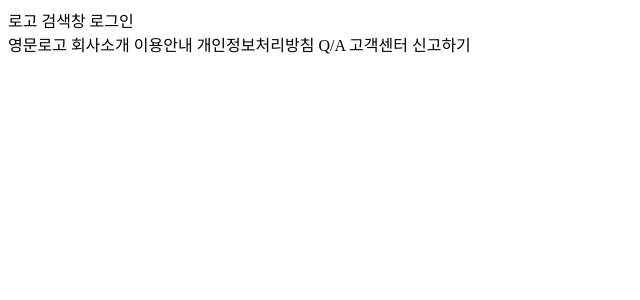
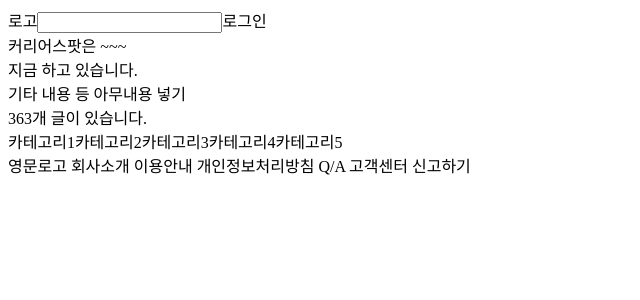
Before and after one commit to Re-Coder-3/front-end, a React (Create React App) app in the folder project/: page / in a window 1280 px wide. Shown: the top 300 px of the page, without its empty margins (0-640 px from the left). Built offline with nearby package versions, Linux system fonts and the light colour scheme.

Commit message:
배너 부분, 검색창 컴포넌트 제작
구현은 나중에

```diff
--- /dev/null
+++ b/project/src/Banner.js
@@ -0,0 +1,31 @@
+import React from "react";
+import Category from "./Category";
+
+const Banner = () => {
+    const currentArticle = 363
+    //실제 글 갯수를 서버에서 받아오기 전 임시로 사용할 변수. 구현하고 나면 지우자.
+
+    return (
+        <div>
+            <div>
+                커리어스팟은 ~~~<br />
+                지금 하고 있습니다.
+            </div>
+            <div>
+                기타 내용 등 아무내용 넣기<br />
+                {currentArticle}개 글이 있습니다.
+            </div>
+            <div>
+                <Category text="카테고리1" />
+                <Category text="카테고리2" />
+                <Category text="카테고리3" />
+                <Category text="카테고리4" />
+                <Category text="카테고리5" />
+            </div>
+        </div>
+    );
+}
+
+// 헤더 밑, 큰 이미지와 함께 카테고리도 들어간다.
+
+export default Banner;
--- /dev/null
+++ b/project/src/Category.js
@@ -0,0 +1,14 @@
+import React from "react";
+
+const Category = ({text}) => {
+    return (
+        <>
+            {text}
+        </>
+    );
+}
+
+// 카테고리 한개
+// 이미지 주소 넣는 부분 구현하기
+
+export default Category;
--- a/project/src/Header.js
+++ b/project/src/Header.js
@@ -1,9 +1,12 @@
 import React from "react";
+import Search from "./Search";
 
 const Header = () => {
     return (
         <div>
-            로고 검색창 로그인
+            로고
+            <Search/>
+            로그인
         </div>
     );
 }
--- a/project/src/Main.js
+++ b/project/src/Main.js
@@ -1,11 +1,13 @@
 import React from "react";
 import Header from "./Header";
 import Footer from "./Footer";
+import Banner from "./Banner";
 
 const Main = () => {
     return (
         <div>
             <Header/>
+            <Banner/>
             <Footer/>
         </div>
     );
--- /dev/null
+++ b/project/src/Search.js
@@ -0,0 +1,13 @@
+import React from "react";
+
+const Search = () => {
+    return (
+        <>
+            <input/>
+        </>
+    );
+}
+
+// 검색창.
+
+export default Search;
```
